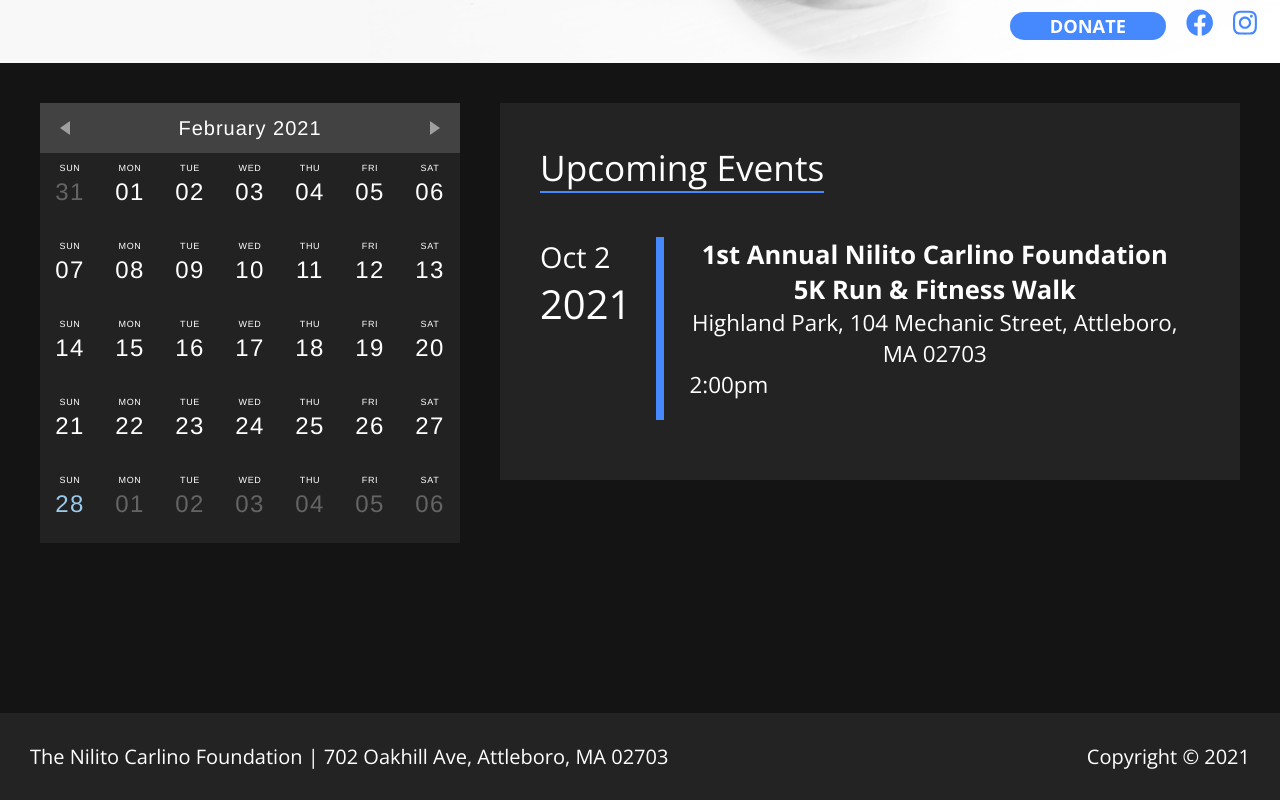
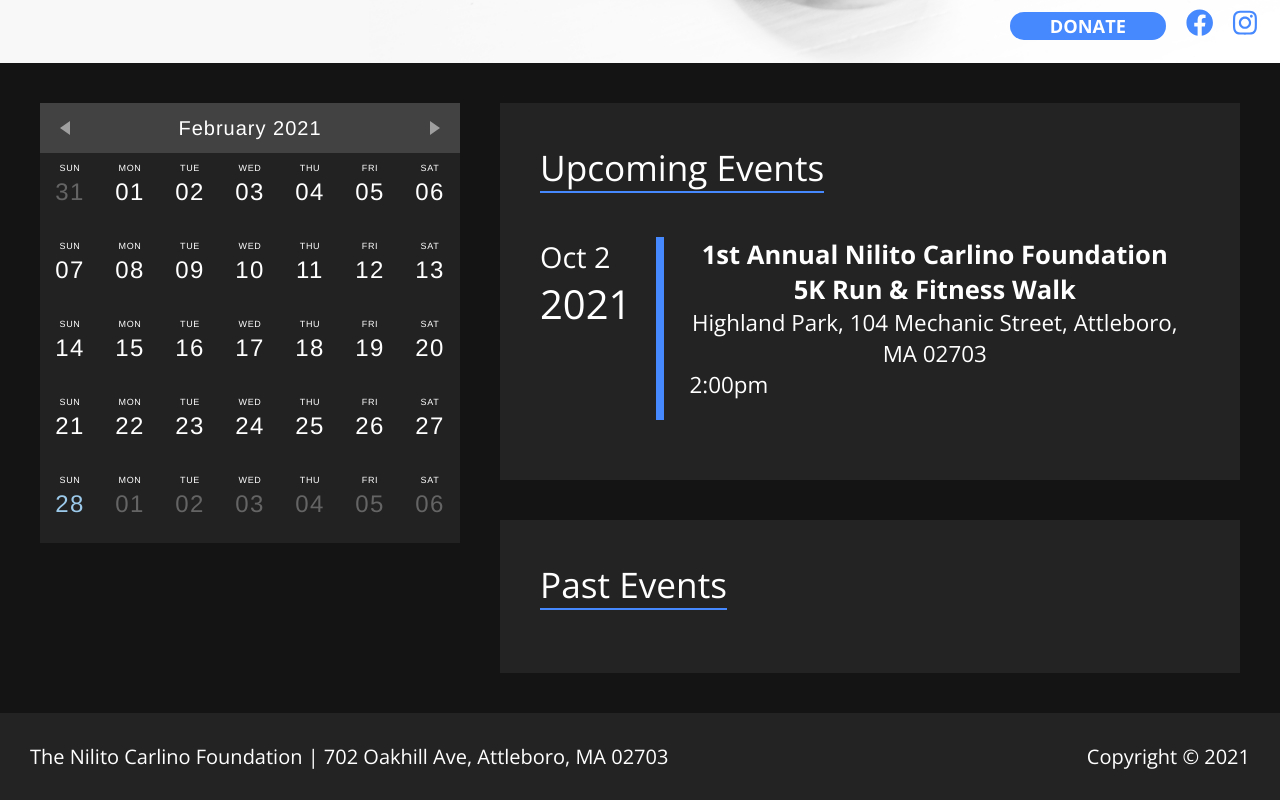
Before and after one commit to NilitoCarlinoFoundation/nilitocarlinofoundation.github.io, a React (Create React App) app: page /#/events in a window 1280 px wide. Shown: the part 287-1087 px from the top of the page. Built offline with nearby package versions, Linux system fonts and the light colour scheme.

Commit message:
Reinstate past events

```diff
--- a/src/components/Pages/Events/Events.js
+++ b/src/components/Pages/Events/Events.js
@@ -60,7 +60,7 @@ const eventList = [
 
 export default function Events() {
    {/*add pastEvents to line 63 when ready. Format = { upcomingEvents, pastEvents } */}
-   const { upcomingEvents } = useEvents(eventList);
+   const { upcomingEvents, pastEvents } = useEvents(eventList);
 
   return (
     <div className="Events">
@@ -87,9 +87,9 @@ export default function Events() {
 
         </div>
 
-{/* Uncomment the section below to populate the "Past Events" section of the Events page */}
+{/* Uncomment the section below, lines 92-105, to populate the "Past Events" section of the Events page */}
 
- {/*       <div className="content">
+        <div className="content">
           <h1>Past Events</h1>
 
           {pastEvents.map(event =>
@@ -102,7 +102,7 @@ export default function Events() {
               url={event.url}
             />
           )}
-        </div> */}
+        </div>
       </div>
     </div>
   );
```
